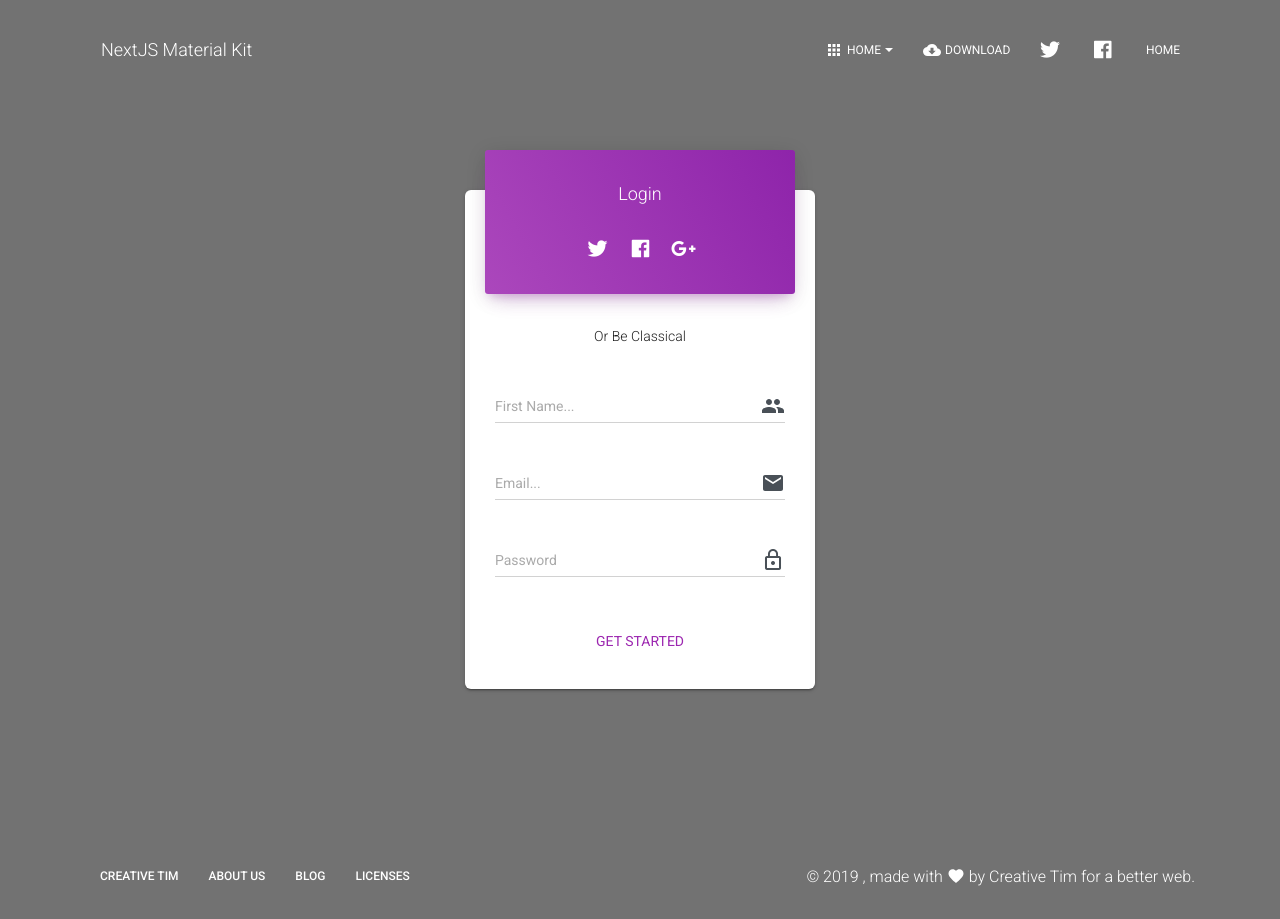
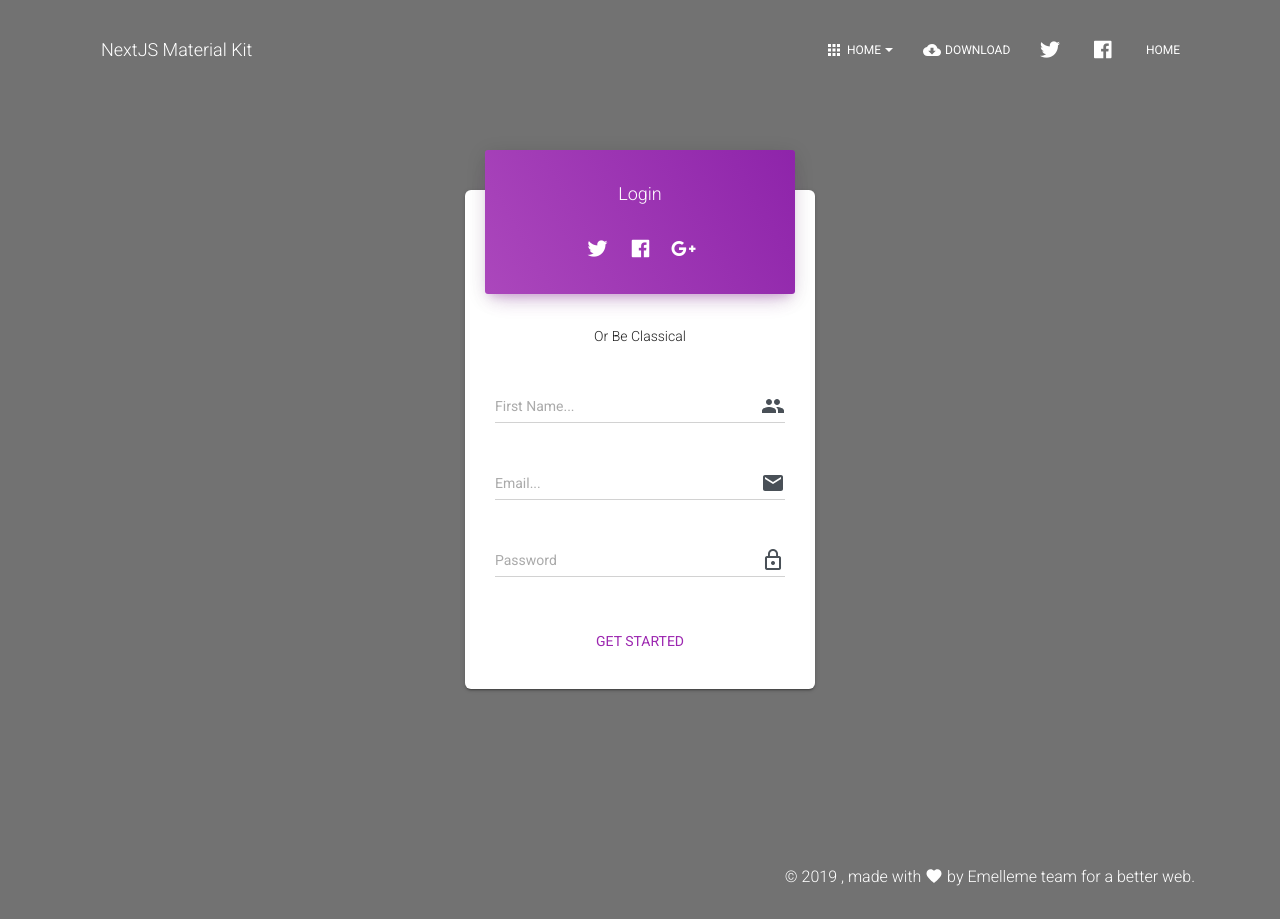
Before and after one commit to emelleme-prishtina/website, a Next.js app in the folder src/app/: page /login in a window 1280 px wide. Built offline with nearby package versions, Linux system fonts and the light colour scheme.

Commit message:
Footer and Emelleme logo to hero image

```diff
--- a/src/app/assets/jss/nextjs-material-kit/pages/landingPage.js
+++ b/src/app/assets/jss/nextjs-material-kit/pages/landingPage.js
@@ -30,6 +30,9 @@ const landingPageStyle = {
     borderRadius: "6px",
     boxShadow:
       "0 16px 24px 2px rgba(0, 0, 0, 0.14), 0 6px 30px 5px rgba(0, 0, 0, 0.12), 0 8px 10px -5px rgba(0, 0, 0, 0.2)"
+  },
+  centerText: {
+    textAlign: "center"
   }
 };
 
--- a/src/app/components/Footer/Footer.js
+++ b/src/app/components/Footer/Footer.js
@@ -29,55 +29,11 @@ export default function Footer(props) {
   return (
     <footer className={footerClasses}>
       <div className={classes.container}>
-        <div className={classes.left}>
-          <List className={classes.list}>
-            <ListItem className={classes.inlineBlock}>
-              <a
-                href="https://www.creative-tim.com/?ref=njsmk-footer"
-                className={classes.block}
-                target="_blank"
-              >
-                Creative Tim
-              </a>
-            </ListItem>
-            <ListItem className={classes.inlineBlock}>
-              <a
-                href="https://www.creative-tim.com/presentation?ref=njsmk-footer"
-                className={classes.block}
-                target="_blank"
-              >
-                About us
-              </a>
-            </ListItem>
-            <ListItem className={classes.inlineBlock}>
-              <a
-                href="http://blog.creative-tim.com/?ref=njsmk-footer"
-                className={classes.block}
-                target="_blank"
-              >
-                Blog
-              </a>
-            </ListItem>
-            <ListItem className={classes.inlineBlock}>
-              <a
-                href="https://www.creative-tim.com/license?ref=njsmk-footer"
-                className={classes.block}
-                target="_blank"
-              >
-                Licenses
-              </a>
-            </ListItem>
-          </List>
-        </div>
         <div className={classes.right}>
           &copy; {1900 + new Date().getYear()} , made with{" "}
           <Favorite className={classes.icon} /> by{" "}
-          <a
-            href="https://www.creative-tim.com?ref=njsmk-footer"
-            className={aClasses}
-            target="_blank"
-          >
-            Creative Tim
+          <a href="#" className={aClasses} target="_blank">
+            Emelleme team
           </a>{" "}
           for a better web.
         </div>
```
Also changed, not shown: src/app/pages/landing.js (+7 -4 lines), src/app/assets/img/emelle-logo.png (added).
